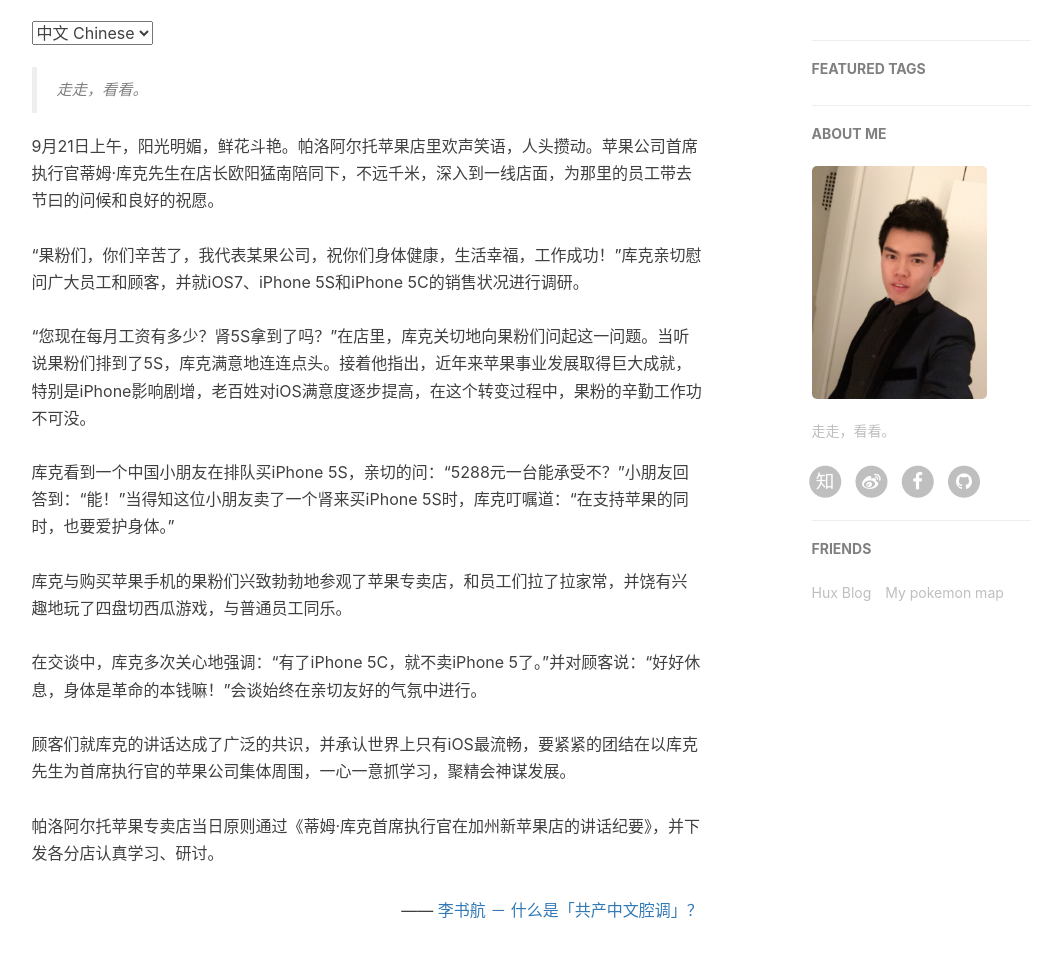
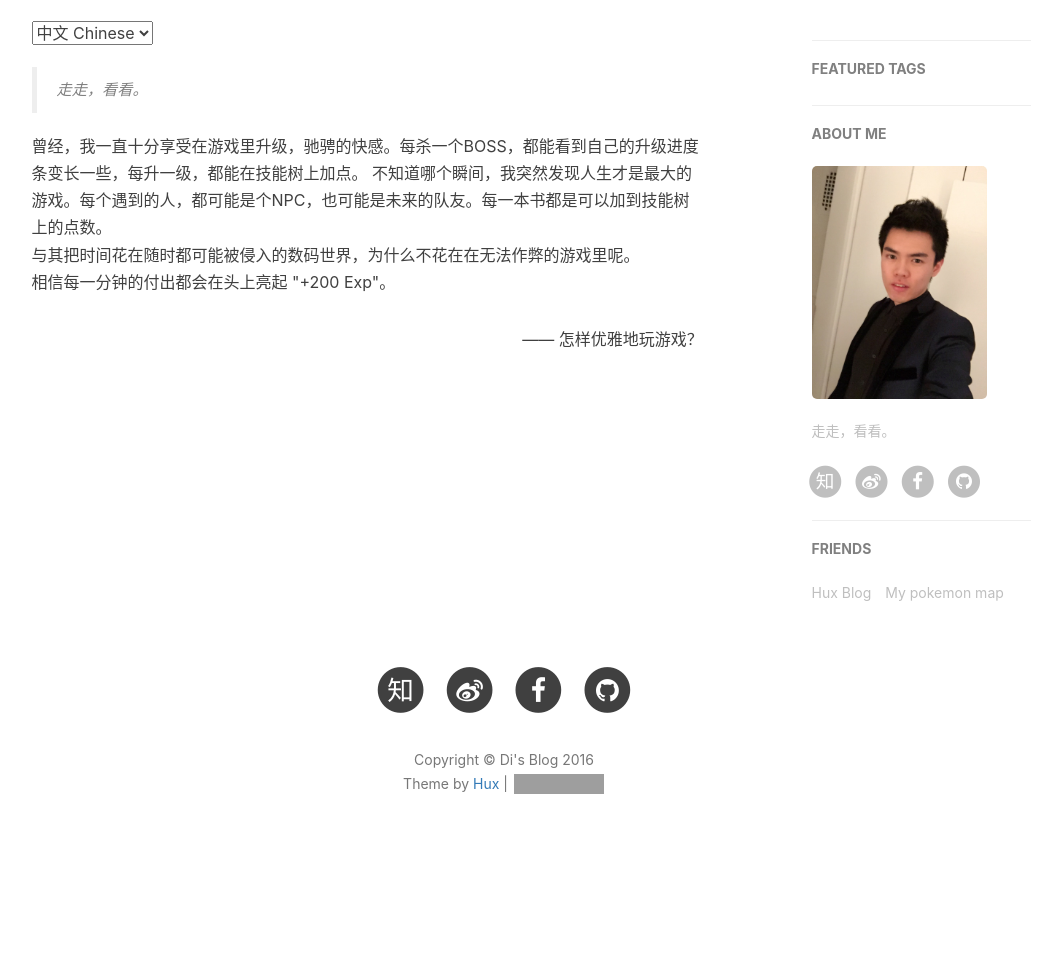
Before and after one commit to chenditc/chendi.me, a Jekyll site: the page built from about.html, in a window 1280 px wide and 1400 px high. Shown: the part 418-1375 px from the top of the window, without its empty margins (136-1198 px from the left). Built offline with Jekyll 4.4.1, drawn with Linux system fonts in a browser that asks for light colours; nearby versions of some CDN libraries; comment, search, counter and statistics services are not loaded; grey boxes are pictures that could not be loaded.

Commit message:
Update about.html

```diff
--- a/about.html
+++ b/about.html
@@ -16,11 +16,16 @@
     <blockquote>
         走走，看看。
     </blockquote>
-    9月21日上午，阳光明媚，鲜花斗艳。帕洛阿尔托苹果店里欢声笑语，人头攒动。苹果公司首席执行官蒂姆·库克先生在店长欧阳猛南陪同下，不远千米，深入到一线店面，为那里的员工带去节曰的问候和良好的祝愿。<br><br>“果粉们，你们辛苦了，我代表某果公司，祝你们身体健康，生活幸福，工作成功！”库克亲切慰问广大员工和顾客，并就iOS7、iPhone 5S和iPhone 5C的销售状况进行调研。 <br><br>“您现在每月工资有多少？肾5S拿到了吗？”在店里，库克关切地向果粉们问起这一问题。当听说果粉们排到了5S，库克满意地连连点头。接着他指出，近年来苹果事业发展取得巨大成就，特别是iPhone影响剧增，老百姓对iOS满意度逐步提高，在这个转变过程中，果粉的辛勤工作功不可没。<br><br>库克看到一个中国小朋友在排队买iPhone 5S，亲切的问：“5288元一台能承受不？”小朋友回答到：“能！”当得知这位小朋友卖了一个肾来买iPhone 5S时，库克叮嘱道：“在支持苹果的同时，也要爱护身体。”<br><br>库克与购买苹果手机的果粉们兴致勃勃地参观了苹果专卖店，和员工们拉了拉家常，并饶有兴趣地玩了四盘切西瓜游戏，与普通员工同乐。<br><br>在交谈中，库克多次关心地强调：“有了iPhone 5C，就不卖iPhone 5了。”并对顾客说：“好好休息，身体是革命的本钱嘛！”会谈始终在亲切友好的气氛中进行。<br><br>顾客们就库克的讲话达成了广泛的共识，并承认世界上只有iOS最流畅，要紧紧的团结在以库克先生为首席执行官的苹果公司集体周围，一心一意抓学习，聚精会神谋发展。<br>
-    <br>帕洛阿尔托苹果专卖店当日原则通过《蒂姆·库克首席执行官在加州新苹果店的讲话纪要》，并下发各分店认真学习、研讨。
+    曾经，我一直十分享受在游戏里升级，驰骋的快感。每杀一个BOSS，都能看到自己的升级进度条变长一些，每升一级，都能在技能树上加点。
+    不知道哪个瞬间，我突然发现人生才是最大的游戏。每个遇到的人，都可能是个NPC，也可能是未来的队友。每一本书都是可以加到技能树上的点数。
+    <br>
+    与其把时间花在随时都可能被侵入的数码世界，为什么不花在在无法作弊的游戏里呢。
+    <br>
+    相信每一分钟的付出都会在头上亮起 "+200 Exp"。
+    <br>
 
     <p style="text-align:right;">
-        —— <a href="http://www.zhihu.com/question/19687065">李书航 － 什么是「共产中文腔调」？ </a>
+        —— 怎样优雅地玩游戏？
     </p>
 
 </div>
```
